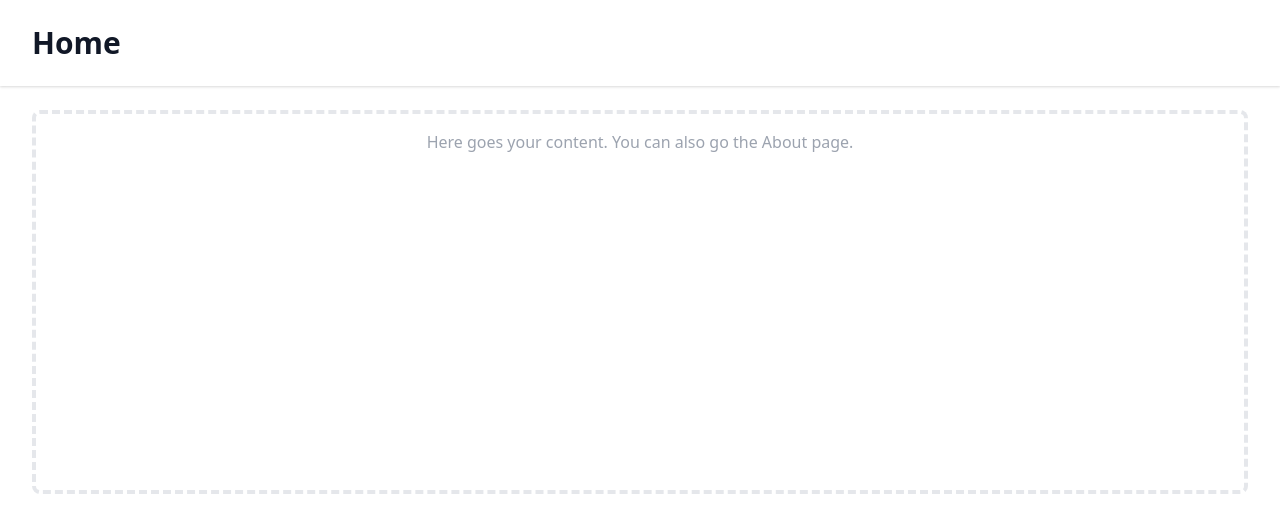
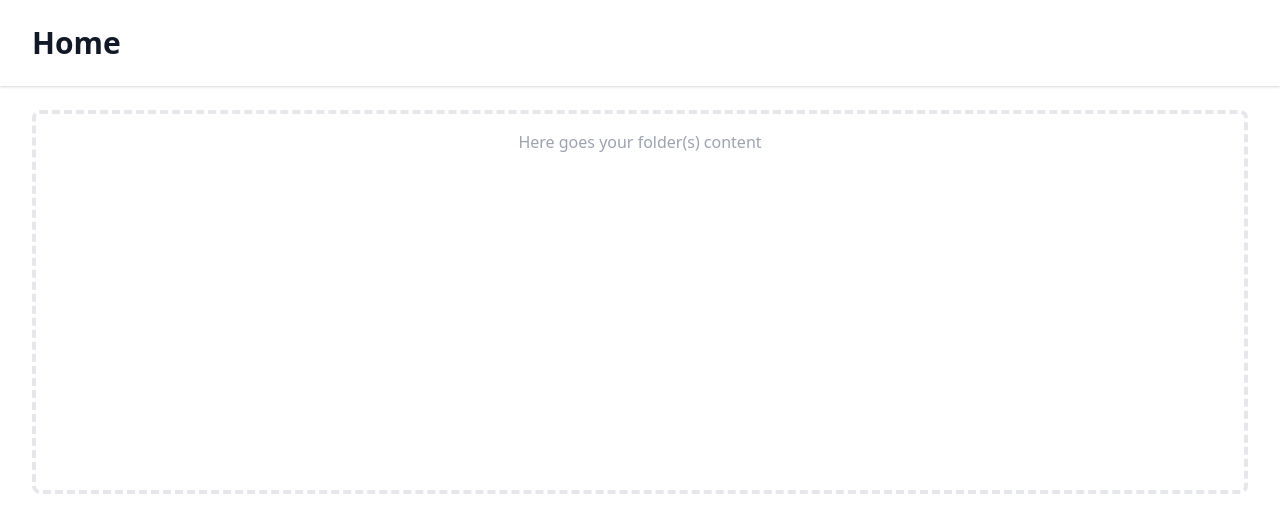
Before and after one commit to willnguyen1312/drag-drop-finder, a Vue app: page / in a window 1280 px wide. Shown: the top 532 px of the page. Built offline with nearby package versions, Linux system fonts and the light colour scheme; a web font is replaced by a local one.

Commit message:
💝 (#4)

```diff
--- a/index.html
+++ b/index.html
@@ -3,7 +3,7 @@
   <head>
     <meta charset="UTF-8" />
     <meta name="viewport" content="width=device-width, initial-scale=1.0" />
-    <title>⚡️ Vite + Tailwind</title>
+    <title>⚡️ Vue Finder ⚡️</title>
     <link rel="icon" href="/favicon.ico" />
     <link rel="stylesheet" href="https://rsms.me/inter/inter.css" />
   </head>
--- a/src/views/Home.vue
+++ b/src/views/Home.vue
@@ -5,7 +5,7 @@
     @dragover.prevent
     class="border-4 border-dashed border-gray-200 rounded-lg h-96 p-4 text-center text-gray-400"
   >
-    Here goes your content. You can also go the About page.
+    Here goes your folder(s) content
   </div>
 
   <FileTree
@@ -17,7 +17,6 @@
     @nodeChange="nodeChange"
   />
 </template>
-
 
 <script lang="ts">
 import { ref, defineComponent, defineAsyncComponent, computed } from "vue";
```
